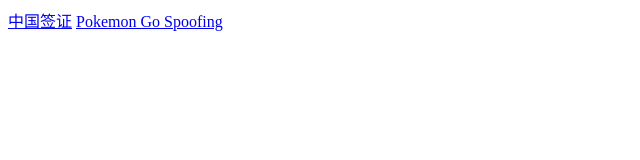
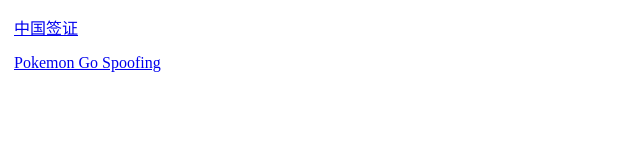
Before and after one commit to g607/g607.github.io, a plain HTML site: page index.html in a window 1280 px wide. Shown: the whole page, without its empty margins (0-640 px from the left). Drawn offline with Linux system fonts and the light colour scheme.

Commit message:
Update index.html

```diff
--- a/index.html
+++ b/index.html
@@ -1,4 +1,16 @@
 <html>
+  <head>
+    <style>
+      body {
+        margin: 10px;
+      }
+      a {
+        display: block;
+        padding: 5px 2px;
+        margin: 5px 2px;
+      }
+    </style>
+  </head>
   <body>
     <a href="./notes/cn_visa.md">中国签证</a>
     <a href="./notes/pokemon_go_spoofing.md">Pokemon Go Spoofing</a>
```
